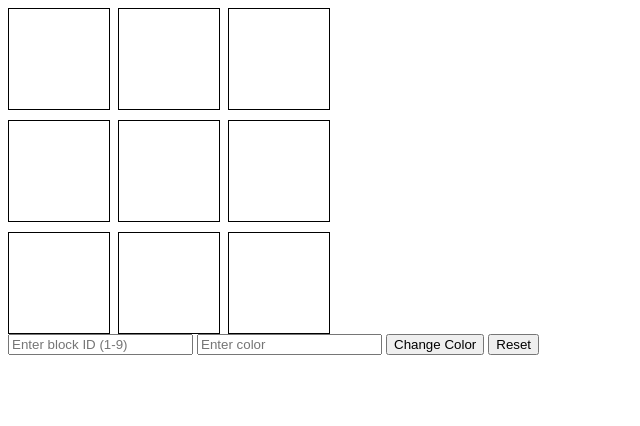
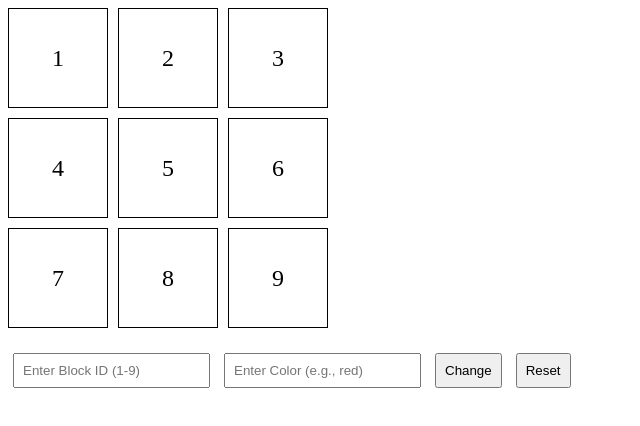
Before and after one commit to acciojob/Replit-Asian-Paints-Neelam123K, a website: page main.html in a window 1280 px wide. Both pictures are taken after a click on the button "Reset". Shown: the whole page, without its empty margins (0-640 px from the left). Drawn offline with Linux system fonts and the light colour scheme.

Commit message:
created a submission

```diff
--- a/main.html
+++ b/main.html
@@ -7,22 +7,27 @@
 </head>
 
 <body>
-	<div id="grid-container">
-    <div id="1" class="grid-item"></div>
-    <div id="2" class="grid-item"></div>
-    <div id="3" class="grid-item"></div>
-    <div id="4" class="grid-item"></div>
-    <div id="5" class="grid-item"></div>
-    <div id="6" class="grid-item"></div>
-    <div id="7" class="grid-item"></div>
-    <div id="8" class="grid-item"></div>
-    <div id="9" class="grid-item"></div>
-</div>
+	 <!-- ✅ Correct container class -->
+  <div class="grid-container">
+    <!-- ✅ grid-item class and ids 1-9 with correct text -->
+    <div class="grid-item" id="1">1</div>
+    <div class="grid-item" id="2">2</div>
+    <div class="grid-item" id="3">3</div>
+    <div class="grid-item" id="4">4</div>
+    <div class="grid-item" id="5">5</div>
+    <div class="grid-item" id="6">6</div>
+    <div class="grid-item" id="7">7</div>
+    <div class="grid-item" id="8">8</div>
+    <div class="grid-item" id="9">9</div>
+  </div>
 
-<input type="number" id="block_id" placeholder="Enter block ID (1-9)">
-<input type="text" id="colour_id" placeholder="Enter color">
-<button id="change_button">Change Color</button>
-<button id="Reset">Reset</button>
+  <!-- ✅ Inputs with correct IDs -->
+  <input type="number" id="block_id" placeholder="Enter Block ID (1-9)" />
+  <input type="text" id="colour_id" placeholder="Enter Color (e.g., red)" />
+
+  <!-- ✅ Button IDs and text must match test -->
+  <button id="change_button">Change</button>
+  <button id="reset_button">Reset</button>
 	<!-- the entire body must be written by student -->
     <script type="text/javascript" src="./script.js">
 </script>
--- a/script.js
+++ b/script.js
@@ -1,28 +1,24 @@
 //your JS code here. If required.
-document.getElementById('change_button').addEventListener('click', function() {
-    // Get the input values
-    const blockId = document.getElementById('block_id').value;
-    const color = document.getElementById('colour_id').value;
+const changeButton = document.getElementById("change_button");
+    const resetButton = document.getElementById("reset_button");
 
-    // Reset all grid items to transparent
-    const items = document.querySelectorAll('.grid-item');
-    items.forEach(item => {
-        item.style.backgroundColor = 'transparent';
+    function resetGridColors() {
+      for (let i = 1; i <= 9; i++) {
+        document.getElementById(i.toString()).style.backgroundColor = "transparent";
+      }
+    }
+
+    changeButton.addEventListener("click", () => {
+      const blockId = document.getElementById("block_id").value;
+      const color = document.getElementById("colour_id").value;
+
+      if (blockId < 1 || blockId > 9) {
+        alert("Please enter a valid Block ID between 1 and 9.");
+        return;
+      }
+
+      resetGridColors();
+      document.getElementById(blockId).style.backgroundColor = color;
     });
 
-    // Change the background color of the specified grid item
-    const selectedItem = document.getElementById(blockId);
-    if (selectedItem) {
-        selectedItem.style.backgroundColor = color;
-    } else {
-        alert('Invalid block ID! Please enter a number between 1 and 9.');
-    }
-});
-
-// Reset button functionality
-document.getElementById('Reset').addEventListener('click', function() {
-    const items = document.querySelectorAll('.grid-item');
-    items.forEach(item => {
-        item.style.backgroundColor = 'transparent';
-    });
-});
+    resetButton.addEventListener("click", resetGridColors);
--- a/styles.css
+++ b/styles.css
@@ -1,12 +1,19 @@
-#grid-container {
+ .grid-container {
       display: grid;
       grid-template-columns: repeat(3, 100px);
-    grid-gap: 10px;
+      grid-template-rows: repeat(3, 100px);
+      gap: 10px;
+      margin-bottom: 20px;
     }
-
     .grid-item {
-    width: 100px;
-    height: 100px;
+      display: flex;
+      justify-content: center;
+      align-items: center;
+      font-size: 24px;
       border: 1px solid #000;
-    background-color: transparent; /* Initial background color */
+      background-color: transparent;
     }
+    input, button {
+      margin: 5px;
+      padding: 8px;
+    }
```
Lines whose indentation alone changed are shown as unchanged.
